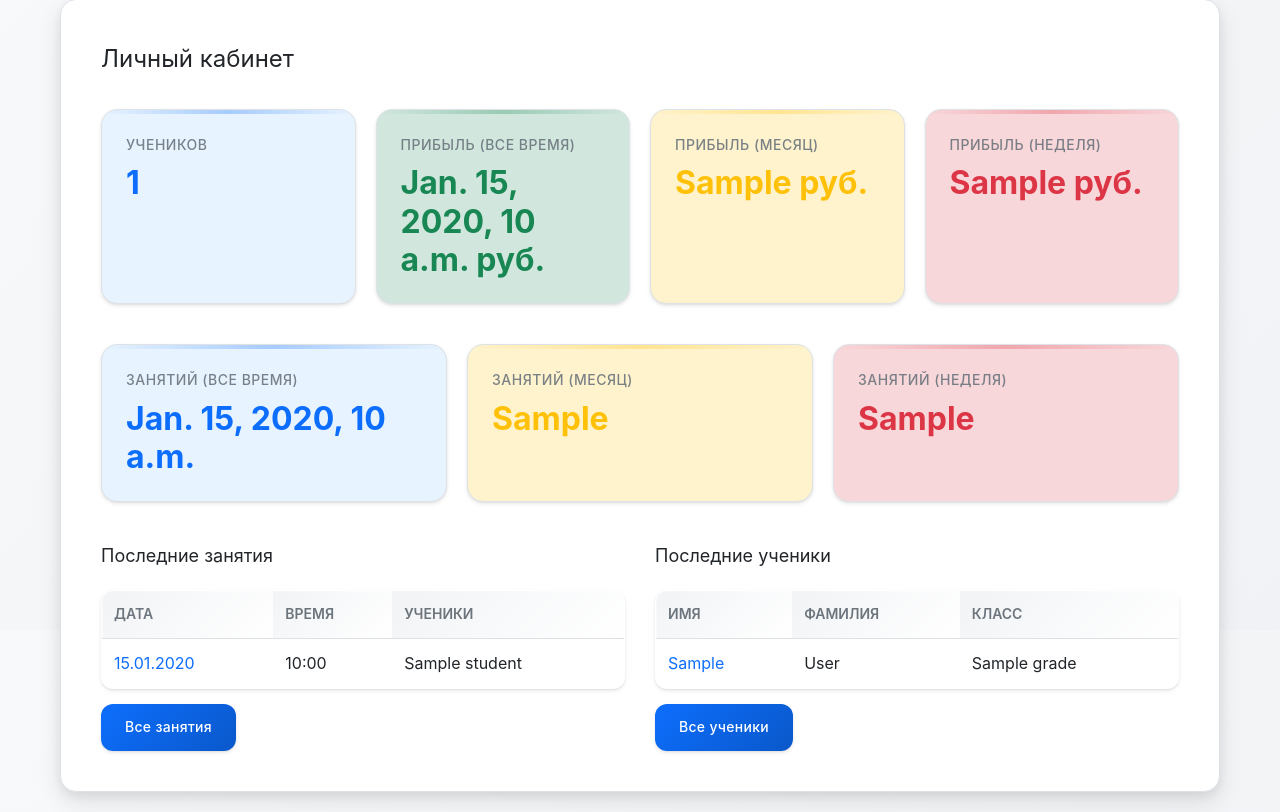
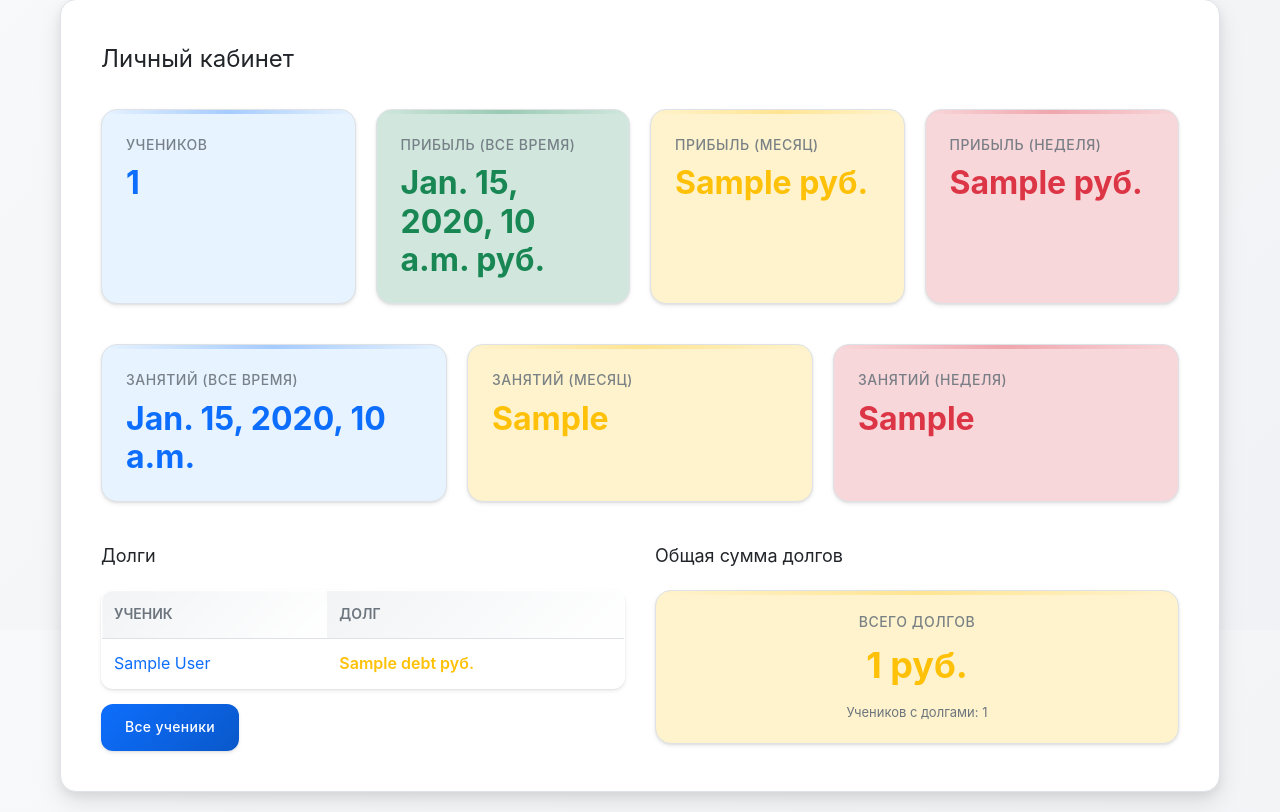
Before and after one commit to Artak822/tutoring, a Django app: template main/templates/main/dashboard.html in a window 1280 px wide. Shown: the part 170-982 px from the top of the page. Run offline with Django 3.2, Linux system fonts and the light colour scheme; the template is opened without the code that fills it: most values are stand-ins (such as "Sample title", 1, 10 or a date in 2020).

Commit message:
Добавлена секция с долгами в Личный кабинет

```diff
--- a/main/templates/main/dashboard.html
+++ b/main/templates/main/dashboard.html
@@ -70,66 +70,43 @@
 
 <div class="dashboard-tables" style="display: grid; grid-template-columns: repeat(auto-fit, minmax(400px, 1fr)); gap: 30px;">
     <div>
-        <h3 style="font-weight: 400; font-size: 18px; margin-bottom: 20px;">Последние занятия</h3>
-        {% if recent_lessons %}
+        <h3 style="font-weight: 400; font-size: 18px; margin-bottom: 20px;">Долги</h3>
+        {% if students_with_debts %}
             <table>
                 <thead>
                     <tr>
-                        <th>Дата</th>
-                        <th>Время</th>
-                        <th>Ученики</th>
+                        <th>Ученик</th>
+                        <th>Долг</th>
                     </tr>
                 </thead>
                 <tbody>
-                    {% for lesson in recent_lessons %}
+                    {% for item in students_with_debts %}
                     <tr>
-                        <td><a href="{% url 'lesson_detail' lesson.pk %}">{{ lesson.date|date:"d.m.Y" }}</a></td>
-                        <td>{{ lesson.time|time:"H:i" }}</td>
-                        <td>
-                            {% for student in lesson.students.all|slice:":2" %}
-                                {{ student }}{% if not forloop.last %}, {% endif %}
-                            {% endfor %}
-                            {% if lesson.students.count > 2 %}...{% endif %}
-                        </td>
+                        <td><a href="{% url 'student_detail' item.student.pk %}">{{ item.student.first_name }} {{ item.student.last_name }}</a></td>
+                        <td><span class="status-warning" style="font-weight: 600;">{{ item.debt }} руб.</span></td>
                     </tr>
                     {% endfor %}
                 </tbody>
             </table>
         {% else %}
-            <p style="color: var(--text-muted);">Нет занятий</p>
-        {% endif %}
-        <div style="margin-top: 15px;">
-            <a href="{% url 'lesson_list' %}" class="btn">Все занятия</a>
-        </div>
-    </div>
-
-    <div>
-        <h3 style="font-weight: 400; font-size: 18px; margin-bottom: 20px;">Последние ученики</h3>
-        {% if recent_students %}
-            <table>
-                <thead>
-                    <tr>
-                        <th>Имя</th>
-                        <th>Фамилия</th>
-                        <th>Класс</th>
-                    </tr>
-                </thead>
-                <tbody>
-                    {% for student in recent_students %}
-                    <tr>
-                        <td><a href="{% url 'student_detail' student.pk %}">{{ student.first_name }}</a></td>
-                        <td>{{ student.last_name }}</td>
-                        <td>{{ student.grade|default:"—" }}</td>
-                    </tr>
-                    {% endfor %}
-                </tbody>
-            </table>
-        {% else %}
-            <p style="color: var(--text-muted);">Нет учеников</p>
+            <p style="color: var(--text-muted);">Нет долгов</p>
         {% endif %}
         <div style="margin-top: 15px;">
             <a href="{% url 'student_list' %}" class="btn">Все ученики</a>
         </div>
     </div>
+
+    <div>
+        <h3 style="font-weight: 400; font-size: 18px; margin-bottom: 20px;">Общая сумма долгов</h3>
+        <div class="stat-card stat-card-orange" style="padding: 20px; text-align: center;">
+            <div class="stat-label" style="font-size: 14px; margin-bottom: 10px;">Всего долгов</div>
+            <div class="stat-value" style="font-size: 36px; font-weight: 700;">{{ total_debts }} руб.</div>
+            {% if students_with_debts %}
+                <div style="margin-top: 15px; font-size: 13px; color: var(--text-secondary);">
+                    Учеников с долгами: {{ students_with_debts|length }}
+                </div>
+            {% endif %}
+        </div>
+    </div>
 </div>
 {% endblock %}
```
Also changed, not shown: main/templates/main/student_detail.html (+28 -6 lines), main/views.py (+45 -9 lines), db.sqlite3.
